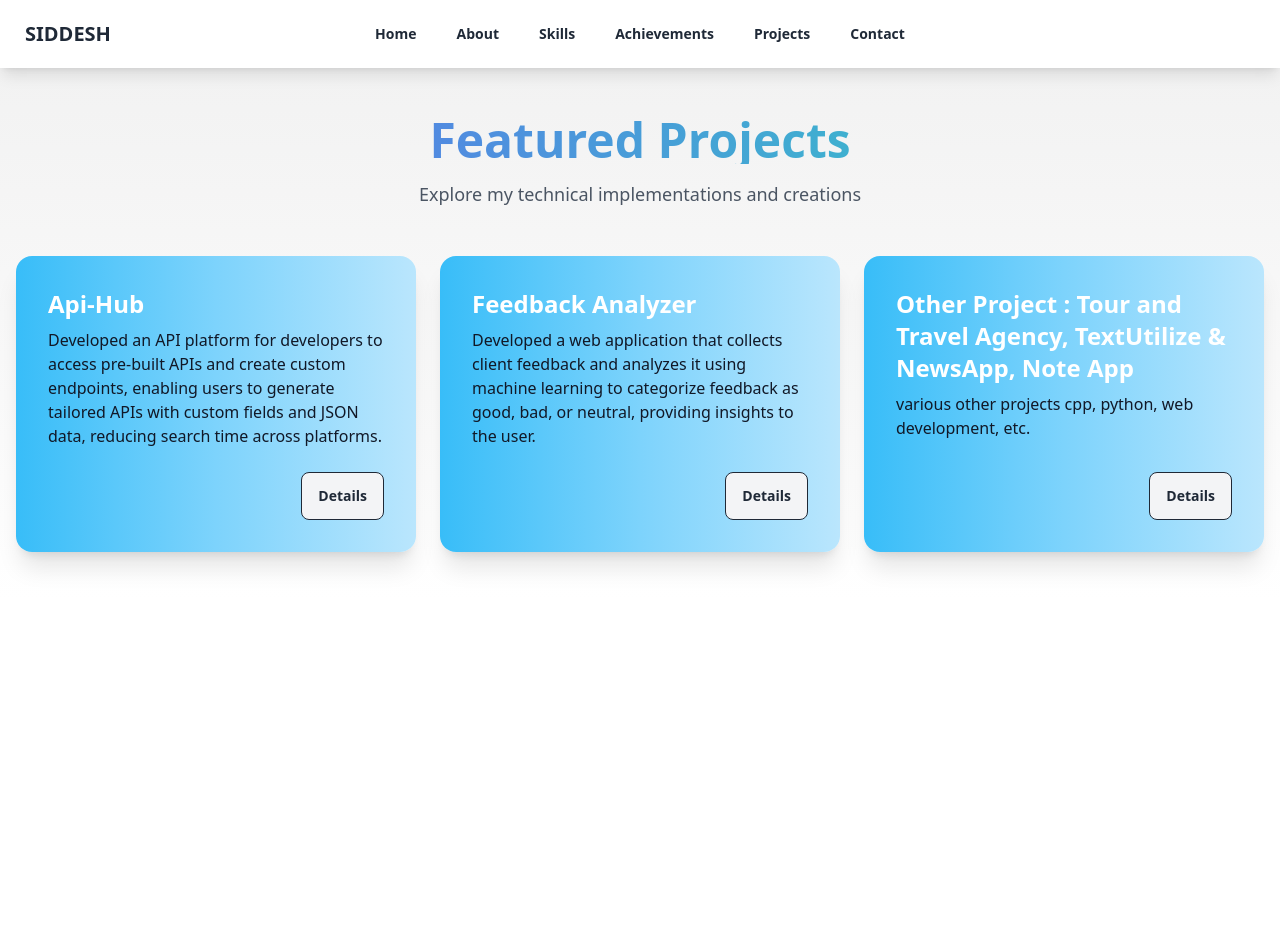
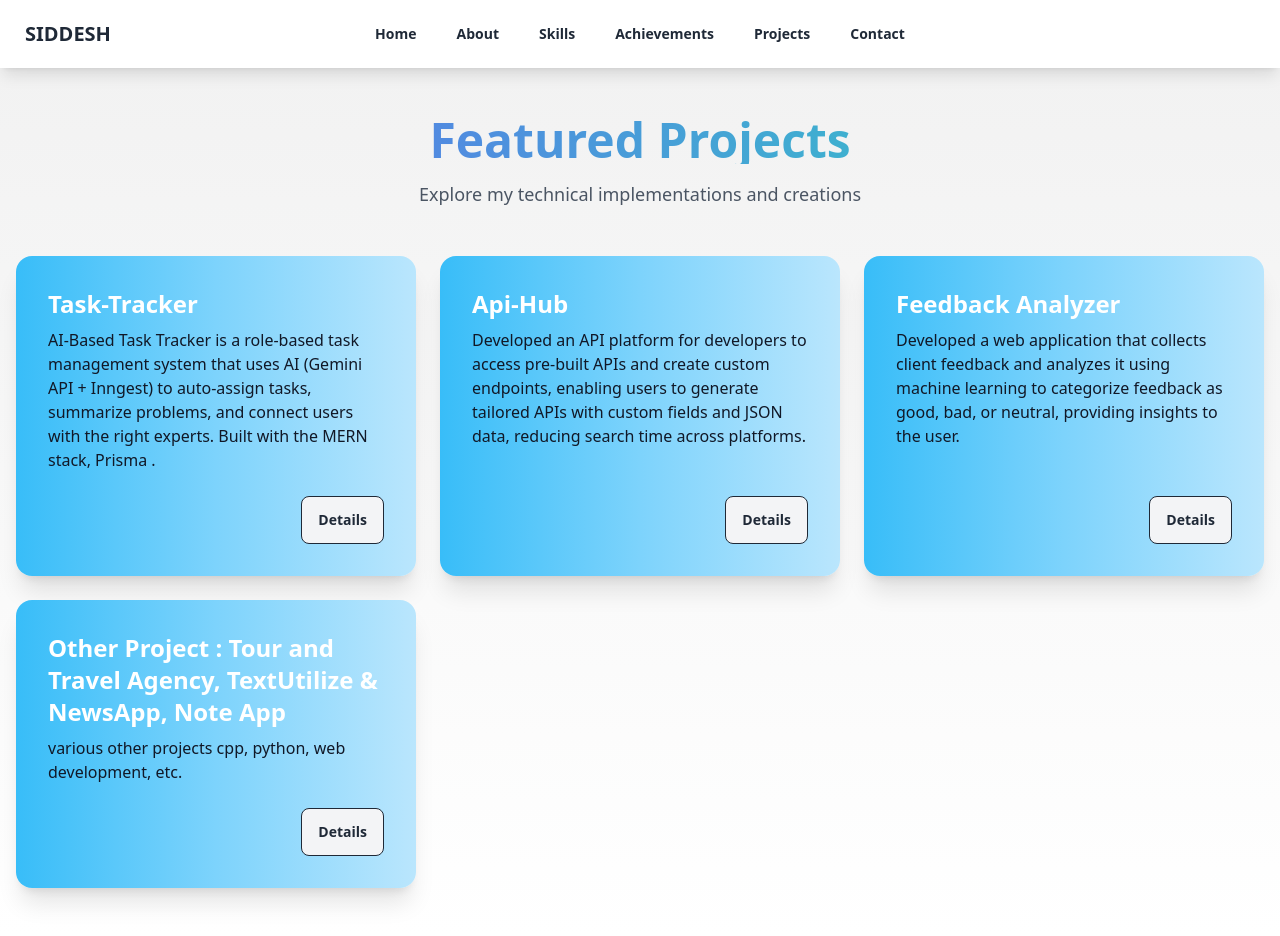
Before and after one commit to sidad112004/Profilesid, a React (Vite) app: page /project in a window 1280 px wide. Before the commit the page ends 800 px from the top, so only its background shows below. Built offline with nearby package versions, Linux system fonts and the light colour scheme.

Commit message:
Update Project.jsx

```diff
--- a/src/Components/Project.jsx
+++ b/src/Components/Project.jsx
@@ -1,6 +1,14 @@
 import React from 'react';
 
 const projects = [
+  {
+    id: 'my_modal_8',
+    title: 'Task-Tracker',
+    description: 'AI-Based Task Tracker is a role-based task management system that uses AI (Gemini API + Inngest) to auto-assign tasks, summarize problems, and connect users with the right experts. Built with the MERN stack, Prisma .',
+    githubLink: 'https://github.com/sidad112004/Task-Tracker',
+    videoLink: 'https://www.youtube.com/watch?v=rZ0g89Ha2sM', // Demo link
+    technologies: ['React.js', 'Node.js', 'Express.js', 'MongoDB', 'Prisma', 'Tailwind CSS', 'DaisyUI', 'JWT', 'Inngest', 'Gemini API'],
+  },
   {
     id: 'my_modal_5',
     title: 'Api-Hub',
```
